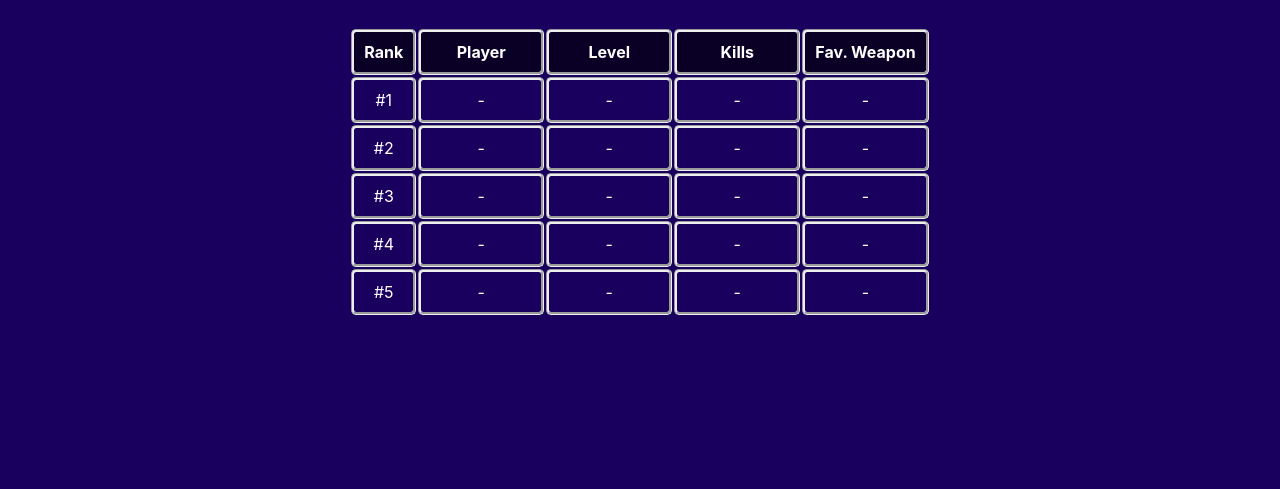
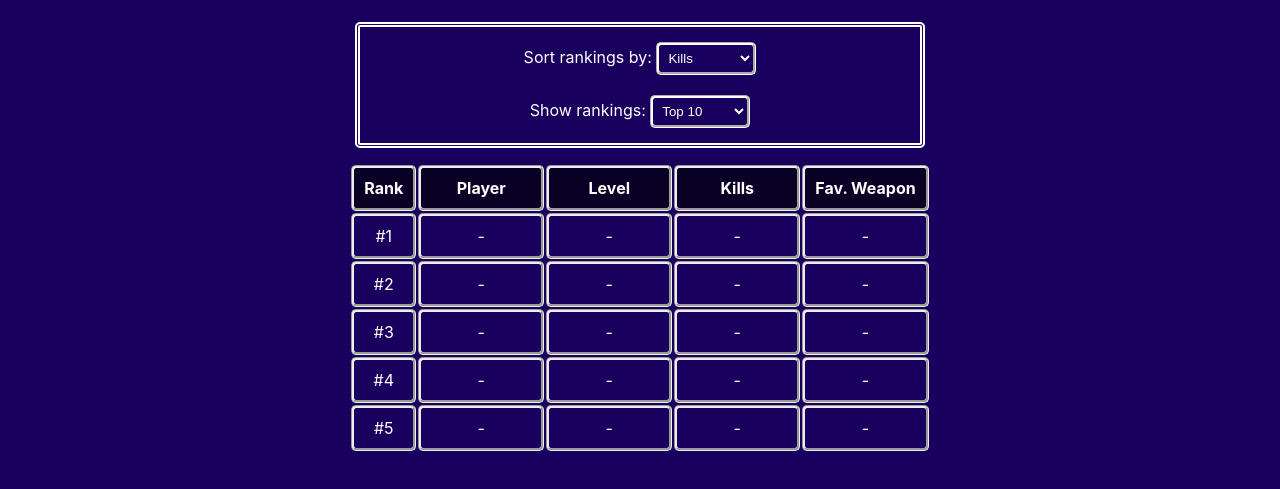
Before and after one commit to ovirtanen0/scrum-projekti, a plain HTML site: page FRONTEND/index.html in a window 1280 px wide. Shown: the part 151-640 px from the top of the page. Drawn offline with Linux system fonts and the light colour scheme; no server answers.

Commit message:
Added rank sortings and show rankings
Do not mind about the node_modules and other things, it's needed for me to function the server.js

```diff
--- a/FRONTEND/index.html
+++ b/FRONTEND/index.html
@@ -17,6 +17,20 @@
     <center>
         <table class="tables">
             <h2 class="table-text">Leaderboard</h2>
+            <div class="sortleaderboard">
+                <label class="text1">Sort rankings by:</label>
+                <select id="sortranks" class="selecte">
+                    <option value="Kills" selected>Kills</option>
+                    <option value="Levels">Level</option>
+                </select><br><br>
+                <label class="text1">Show rankings:</label>
+                <select id="showranks" class="selecte">
+                    <option value="Top 10" selected>Top 10</option>
+                    <option value="Top 25">Top 25</option>
+                    <option value="Top 100">Top 100</option>
+                    <option value="All players">All players</option>
+                </select>
+            </div>
             <tr>
                 <th>Rank</th>
                 <th class="widetable">Player</th>
--- a/FRONTEND/styles.css
+++ b/FRONTEND/styles.css
@@ -65,6 +65,42 @@ td {
 .table-text {
     color: white;
     font-size: 30px;
+}
+
+p {
+    color: white
+}
+
+.sortleaderboard {
+    border-style: double;
+    border-color: white;
+    border-width: 5px;
+    max-width: 530px;
+    padding: 15px;
+    border-radius: 5px;
+}
+
+.selecte {
+    padding: 5px;
+    background-color: rgba(0, 0, 0, 0);
+    color: white;
+    width: 100px;
+    border-width: 3px;
+    border-radius: 5px;
+    border-color: white;
+    border-style: groove;
+}
+
+option {
+    background-color:#160058;
+    border-style: groove;
+    border-color: white;
+    border-radius: 5px;
+    border-width: 3px;
+}
+
+.text1 {
+    color: white;
 }
 
 .modal {
```
Also changed, not shown: BACKEND/package.json (added, +7 -0 lines), 1 other file.
